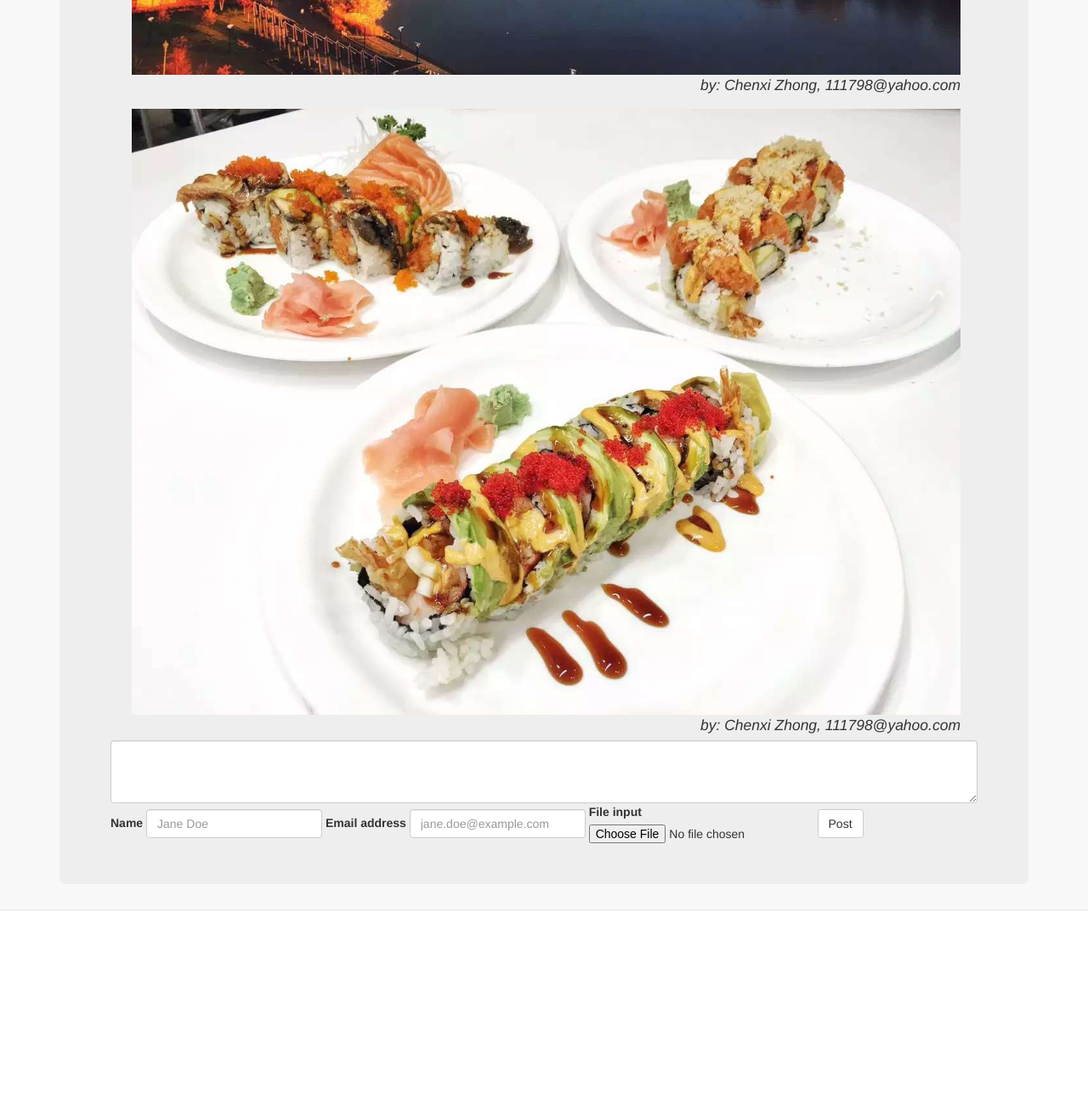
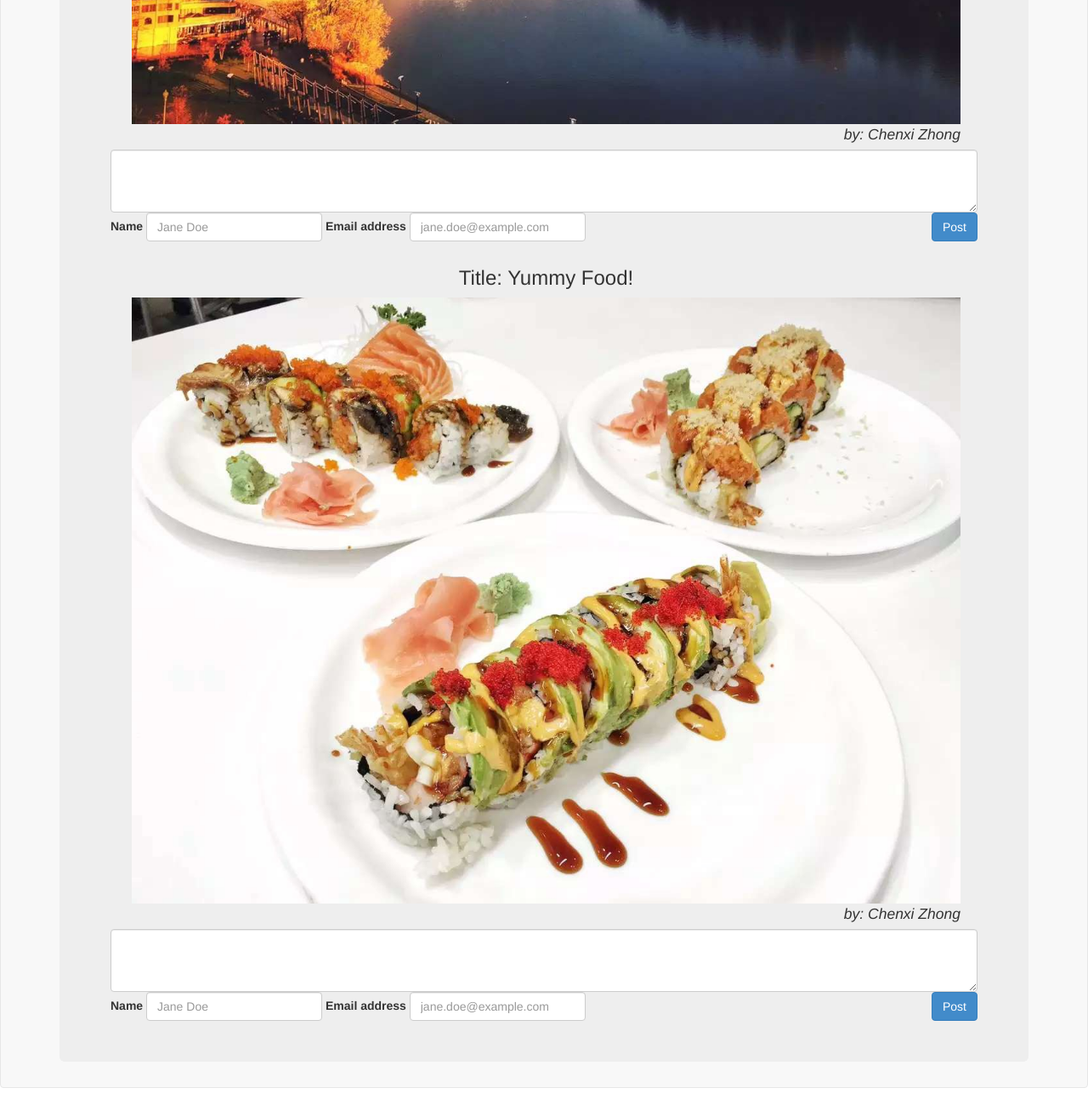
Before and after one commit to Chase1Alpha/chenxiZhong, a plain HTML site: page index4.html at #/home in a window 1280 px wide. Shown: the part 794-2094 px from the top of the page at 85% size. Before the commit the page ends 800 px from the top, so only its background shows below. Drawn offline with nearby package versions, Linux system fonts and the light colour scheme.

Commit message:
home page update

```diff
--- a/index4.html
+++ b/index4.html
@@ -34,7 +34,7 @@
   <body>
 
     <!-- Fixed navbar -->
-    <nav class="navbar navbar-default navbar-fixed-top">
+    <nav class="navbar navbar-default">
       <div class="container">
         <div class="navbar-header">
           <button type="button" class="navbar-toggle collapsed" data-toggle="collapse" data-target="#navbar" aria-expanded="false" aria-controls="navbar">
@@ -87,7 +87,7 @@
     <!-- Bootstrap core JavaScript
     ================================================== -->
     <!-- Placed at the end of the document so the pages load faster -->
-    <script src="https://ajax.googleapis.com/ajax/libs/jquery/1.11.3/jquery.min.js"></script>
+    <script src="bower_components/jquery/dist/jquery.min.js"></script>
     <script>window.jQuery || document.write('<script src="../../assets/js/vendor/jquery.min.js"><\/script>')</script>
     <script src="bower_components/bootstrap/js/bootstrap.min.js"></script>
     <!-- IE10 viewport hack for Surface/desktop Windows 8 bug -->
--- a/js/controllers/home-controller.js
+++ b/js/controllers/home-controller.js
@@ -3,18 +3,31 @@
  */
 angular.module("myResume")
     .controller("HomeController", function(){
-        this.comments = [
+        this.blogs = [
             {
+                id: 0,
                 image: "images/1.pic_hd.jpg",
-                body: "Beautiful Rainbow!",
+                title: "Beautiful Rainbow!",
                 author: "Chenxi Zhong",
-                email: "111798@yahoo.com"
+                email: "111798@yahoo.com",
+                reviews: []
             },
             {
+                id: 1,
                 image: "images/2.pic_hd.jpg",
-                body: "Yummy Food!",
+                title: "Yummy Food!",
                 author: "Chenxi Zhong",
-                email: "111798@yahoo.com"
+                email: "111798@yahoo.com",
+                reviews: []
             }
         ];
+
+
+        this.review = {};
+
+        this.addReview = function (product){
+            product.push(this.review);
+            this.review = {};
+        }
+
     });
--- a/templates/pages/home.html
+++ b/templates/pages/home.html
@@ -2,30 +2,40 @@
 
     <!-- Main component for a primary marketing message or call to action -->
     <div class="jumbotron">
-        <h2>Post your Photo and Comments</h2>
+        <h2>My Blog</h2>
 
-        <blockquote ng-repeat="comment in homeCtrl.comments">
-            <img src="{{comment.image}}" class="img-responsive">
-            <cite class="pull-right">by: {{comment.author}}, {{comment.email}}</cite>
+        <div ng-repeat="blog in homeCtrl.blogs">
+            <blockquote>
+                <h3 class="text-center">Title: {{blog.title}}</h3>
+                <img ng-src="{{blog.image}}" class="img-responsive">
+                <cite class="pull-right">by: {{blog.author}}</cite>
             </blockquote>
 
-        <textarea class="form-control" rows="3"></textarea>
-        <form class="form-inline">
+
+                <blockquote ng-repeat="key in blog.reviews">
+                    {{key.body}}
+                    <cite class="pull-right">by: {{key.author}}, {{key.email}}</cite>
+                </blockquote>
+
+            <form name="reviewForm" ng-submit="homeCtrl.addReview(blog.reviews)">
+                <textarea ng-model="homeCtrl.review.body" class="form-control" rows="3"></textarea>
+                     <div class="form-inline">
                          <div class="form-group">
                             <label for="exampleInputName2">Name</label>
-                <input type="text" class="form-control" id="exampleInputName2" placeholder="Jane Doe">
+                            <input ng-model="homeCtrl.review.author" type="text" class="form-control" id="exampleInputName2" placeholder="Jane Doe">
                          </div>
                          <div class="form-group">
                              <label for="exampleInputEmail2">Email address</label>
-                <input type="email" class="form-control" id="exampleInputEmail1" placeholder="jane.doe@example.com">
+                             <input ng-model="homeCtrl.review.email" type="email" class="form-control" id="exampleInputEmail1" placeholder="jane.doe@example.com">
                          </div>
-            <div class="form-group">
-                <label for="exampleInputFile">File input</label>
-                <input type="file" id="exampleInputFile">
+            <!--<div class="form-group">-->
+                <!--<label for="exampleInputFile">File input</label>-->
+                <!--<input ng-model="comment.image" type="file" id="exampleInputFile">-->
+            <!--</div>-->
+                         <button type="submit" id="submit" class="form-group btn btn-primary pull-right">Post</button>
                      </div>
-
-            <button type="submit" class="btn btn-default">Post</button>
             </form>
+        </div>
     </div>
 
 </div> <!-- /container -->
```
Lines whose indentation alone changed are shown as unchanged.
